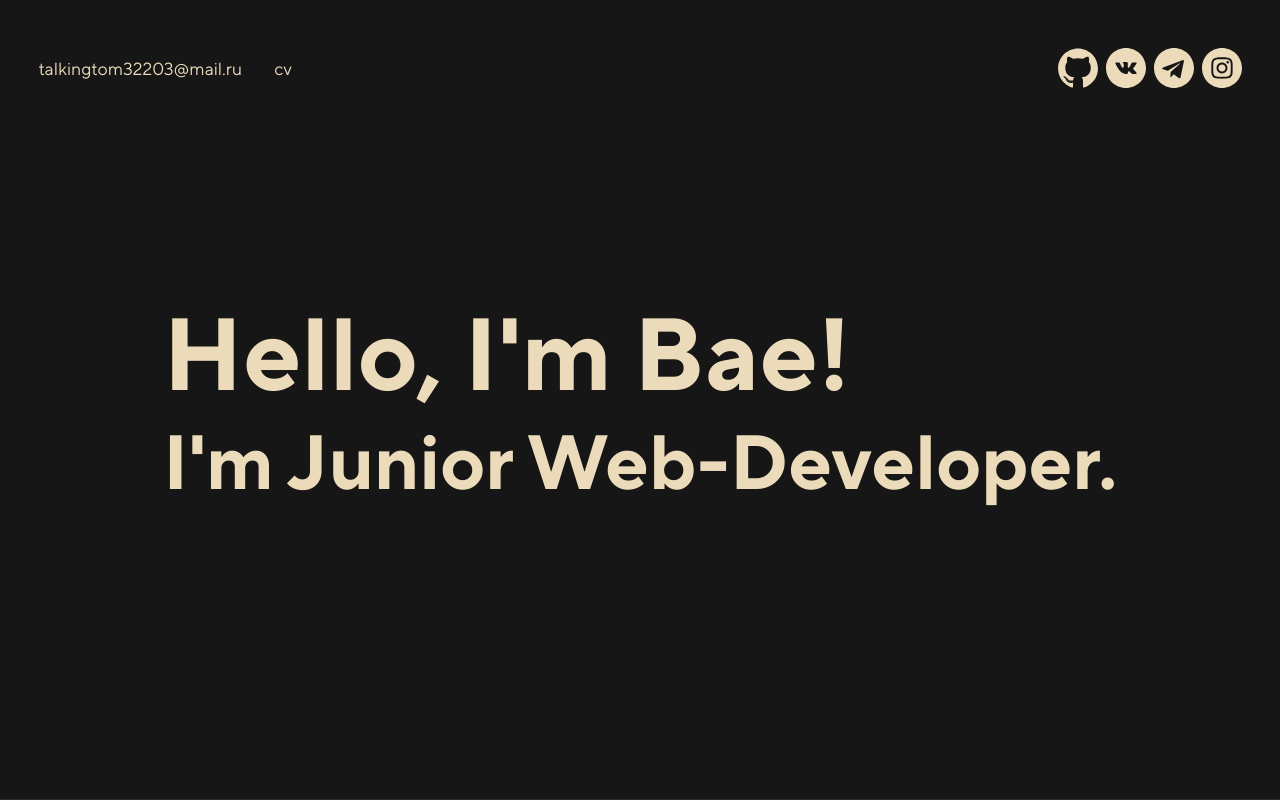
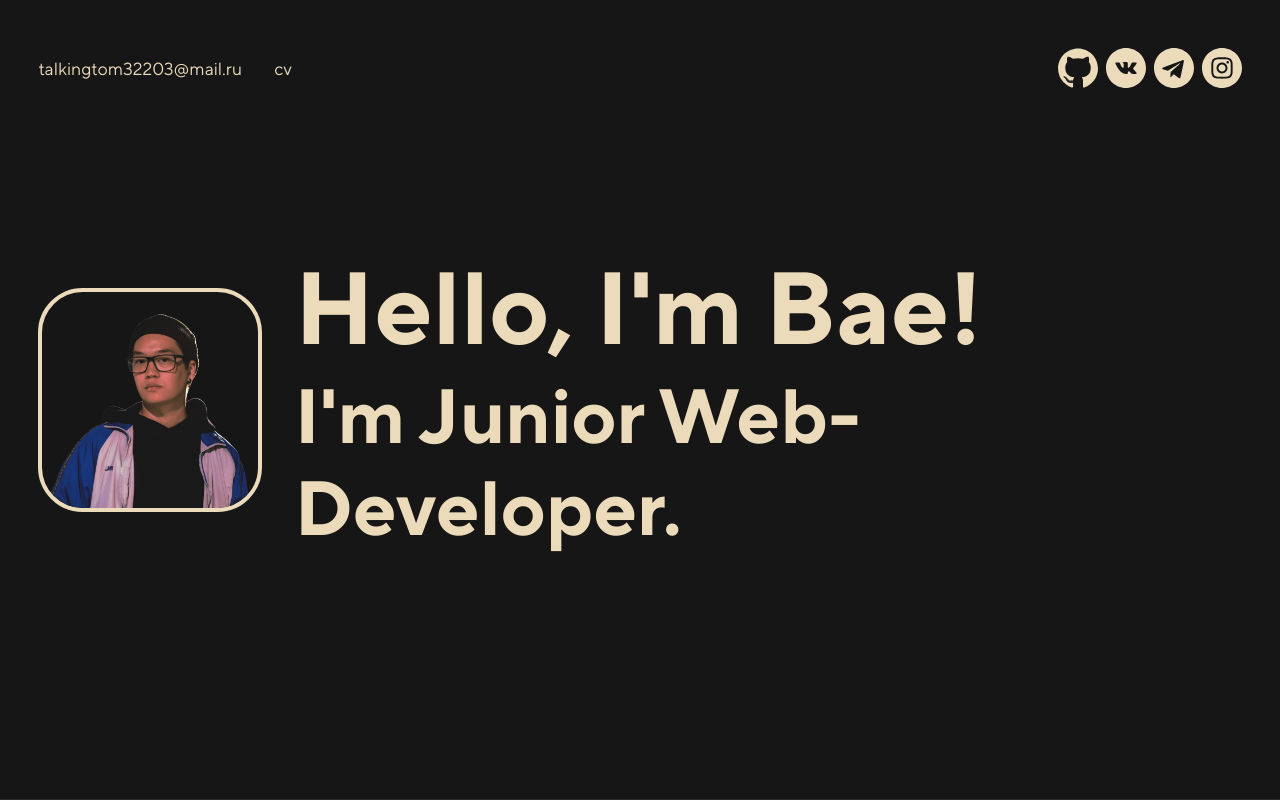
Before and after one commit to kabirov-bae/bae-visit-card, a Vue app: page / in a window 1280 px wide. Shown: the top 800 px of the page. Built offline with nearby package versions, Linux system fonts and the light colour scheme; a web font is replaced by a local one.

Commit message:
- avatar rethinking

```diff
--- a/src/shared/ui/Avatar/ui.vue
+++ b/src/shared/ui/Avatar/ui.vue
@@ -21,9 +21,9 @@ const { scale = true, bg = false } = props;
 
 <style scoped>
 .avatar {
-  max-width: 10rem;
+  max-width: 14rem;
   border: 0.3rem solid var(--main-white);
-  border-radius: 50%;
+  border-radius: 20%;
   overflow: hidden;
   transition: 0.2s;
 }
--- a/src/widgets/Intro/ui.vue
+++ b/src/widgets/Intro/ui.vue
@@ -7,6 +7,7 @@ import { Container } from "@/shared/ui/Container";
   <section class="intro" id="intro">
     <Container>
       <div class="intro__inner">
+        <Avatar bold :bg="true" />
         <div class="intro__text">
           <Heading tag-name="h1" bold> Hello, I'm Bae!</Heading>
           <Heading tag-name="h2" bold> I'm Junior Web-Developer. </Heading>
```
